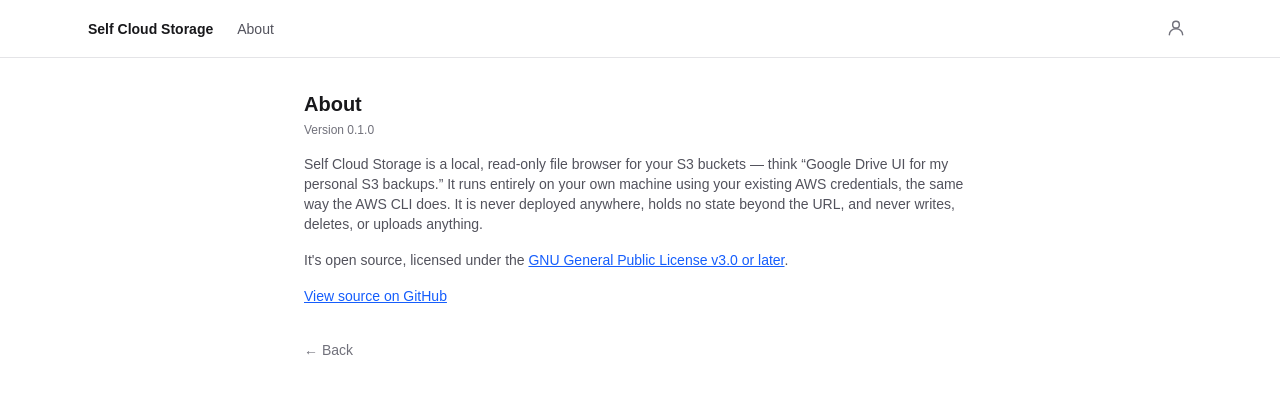
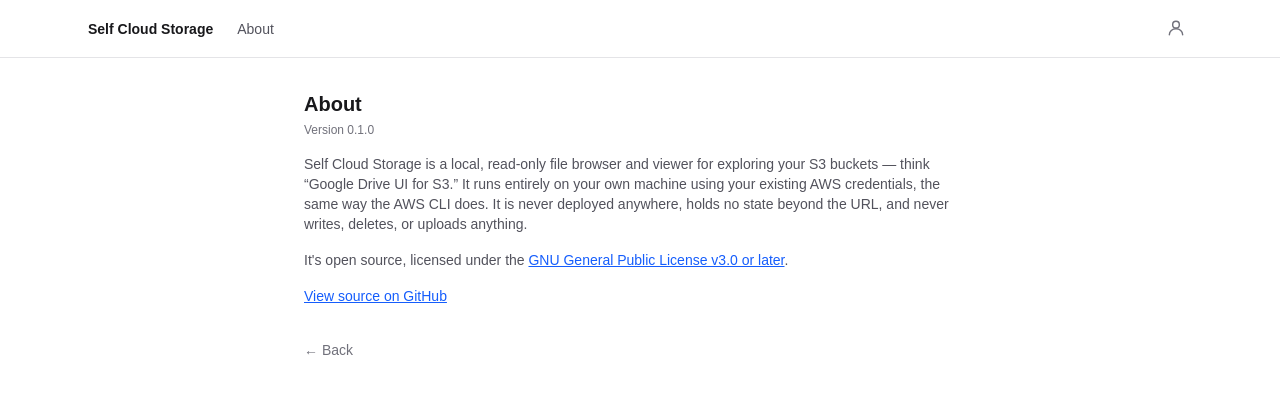
Before and after one commit to campos20/self-cloud-storage, a Next.js app: page /about in a window 1280 px wide. Shown: the top 394 px of the page. Built offline with nearby package versions, Linux system fonts and the light colour scheme.

Commit message:
Add costs disclaimer, remove personal backup phrase

```diff
--- a/app/about/page.tsx
+++ b/app/about/page.tsx
@@ -16,9 +16,9 @@ export default function AboutPage() {
         <p className="mt-1 text-xs text-zinc-500">Version {packageJson.version}</p>
 
         <p className="mt-4 text-sm text-zinc-600 dark:text-zinc-400">
-          Self Cloud Storage is a local, read-only file browser for your S3
-          buckets — think &ldquo;Google Drive UI for my personal S3
-          backups.&rdquo; It runs entirely on your own machine using your
+          Self Cloud Storage is a local, read-only file browser and viewer
+          for exploring your S3 buckets — think &ldquo;Google Drive UI for
+          S3.&rdquo; It runs entirely on your own machine using your
           existing AWS credentials, the same way the AWS CLI does. It is
           never deployed anywhere, holds no state beyond the URL, and never
           writes, deletes, or uploads anything.
```
Also changed, not shown: 1 other file (tests, documents, lock files or other folders).
